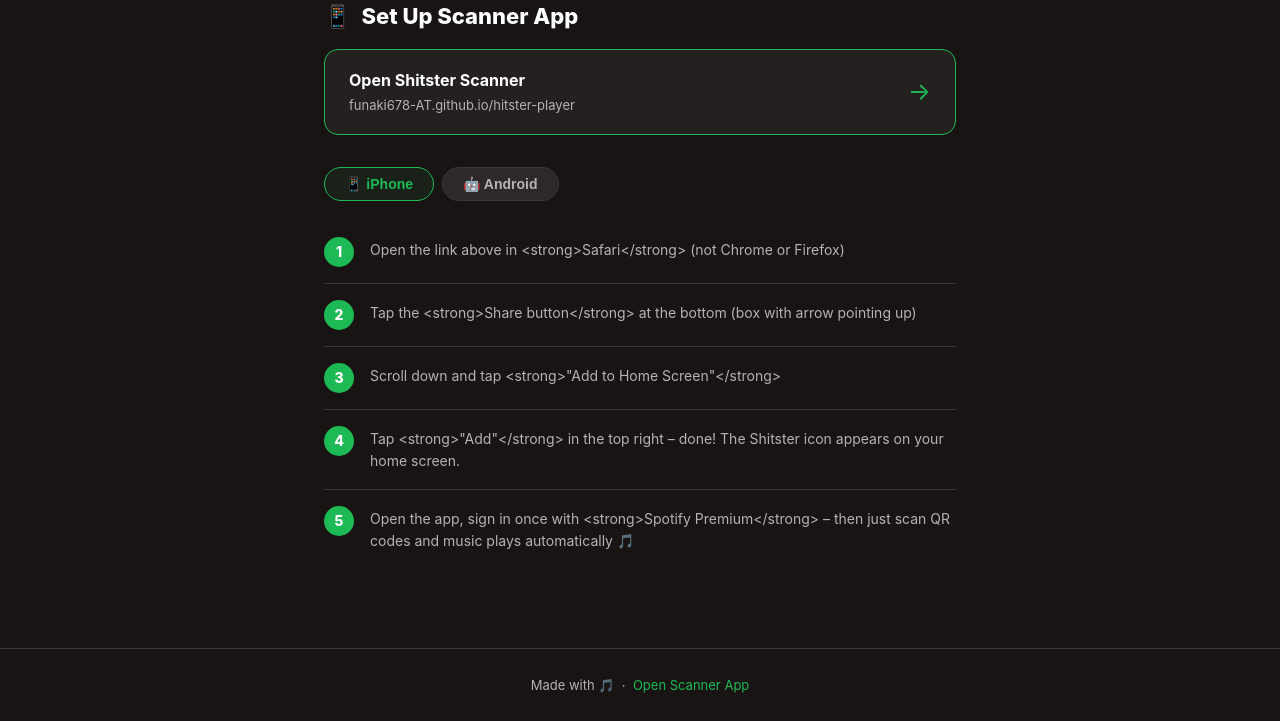
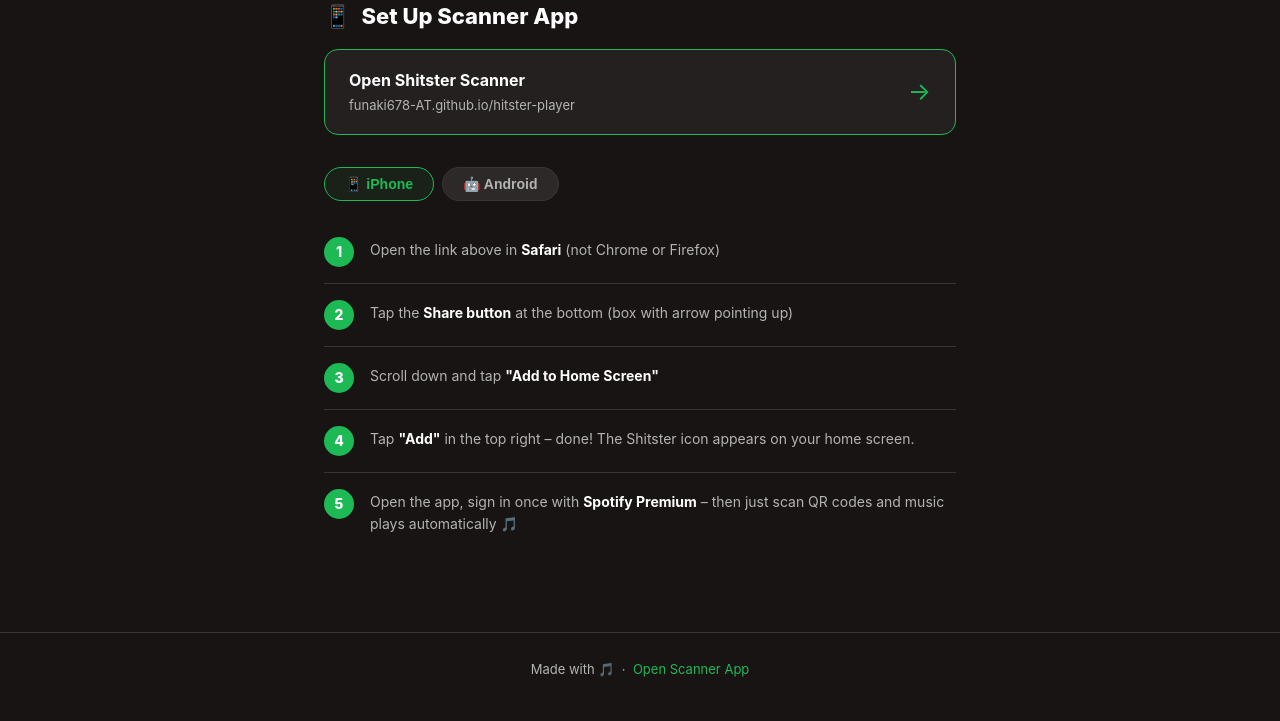
Before and after one commit to funaki678-AT/shitster-web, a Flask app: page / in a window 1280 px wide. Shown: the part 1355-2076 px from the top of the page. After the commit the page ends 2032 px from the top, so only its background shows below. Run offline with Flask 3, Linux system fonts and the light colour scheme.

Commit message:
Fix HTML tags showing as plain text in PWA setup steps

```diff
--- a/templates/index.html
+++ b/templates/index.html
@@ -513,46 +513,46 @@
   <div class="pwa-steps active" id="tab-iphone">
     <div class="pwa-step-item">
       <div class="pwa-step-num">1</div>
-      <p data-i18n="ios1">Open the link above in <strong>Safari</strong> (not Chrome or Firefox)</p>
+      <p data-i18n-html="ios1"></p>
     </div>
     <div class="pwa-step-item">
       <div class="pwa-step-num">2</div>
-      <p data-i18n="ios2">Tap the <strong>Share button</strong> at the bottom (box with arrow pointing up)</p>
+      <p data-i18n-html="ios2"></p>
     </div>
     <div class="pwa-step-item">
       <div class="pwa-step-num">3</div>
-      <p data-i18n="ios3">Scroll down and tap <strong>"Add to Home Screen"</strong></p>
+      <p data-i18n-html="ios3"></p>
     </div>
     <div class="pwa-step-item">
       <div class="pwa-step-num">4</div>
-      <p data-i18n="ios4">Tap <strong>"Add"</strong> in the top right – done! The Shitster icon appears on your home screen.</p>
+      <p data-i18n-html="ios4"></p>
     </div>
     <div class="pwa-step-item">
       <div class="pwa-step-num">5</div>
-      <p data-i18n="ios5">Open the app, sign in once with <strong>Spotify Premium</strong> – then just scan QR codes and music plays automatically 🎵</p>
+      <p data-i18n-html="ios5"></p>
     </div>
   </div>
 
   <div class="pwa-steps" id="tab-android">
     <div class="pwa-step-item">
       <div class="pwa-step-num">1</div>
-      <p data-i18n="and1">Open the link above in <strong>Chrome</strong></p>
+      <p data-i18n-html="and1"></p>
     </div>
     <div class="pwa-step-item">
       <div class="pwa-step-num">2</div>
-      <p data-i18n="and2">Tap the <strong>three dots</strong> in the top right</p>
+      <p data-i18n-html="and2"></p>
     </div>
     <div class="pwa-step-item">
       <div class="pwa-step-num">3</div>
-      <p data-i18n="and3">Tap <strong>"Add to Home Screen"</strong></p>
+      <p data-i18n-html="and3"></p>
     </div>
     <div class="pwa-step-item">
       <div class="pwa-step-num">4</div>
-      <p data-i18n="and4">Confirm with <strong>"Add"</strong> – the Shitster icon appears on your home screen.</p>
+      <p data-i18n-html="and4"></p>
     </div>
     <div class="pwa-step-item">
       <div class="pwa-step-num">5</div>
-      <p data-i18n="and5">Open the app, sign in once with <strong>Spotify Premium</strong> – then just scan QR codes and music plays automatically 🎵</p>
+      <p data-i18n-html="and5"></p>
     </div>
   </div>
 </div>
```
